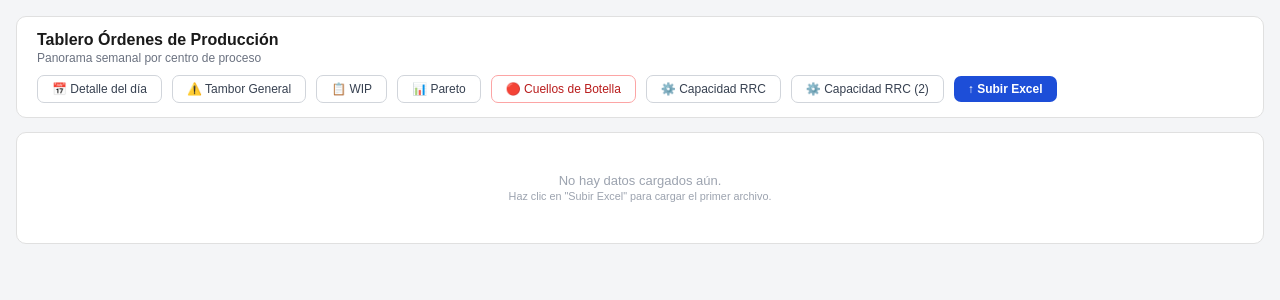
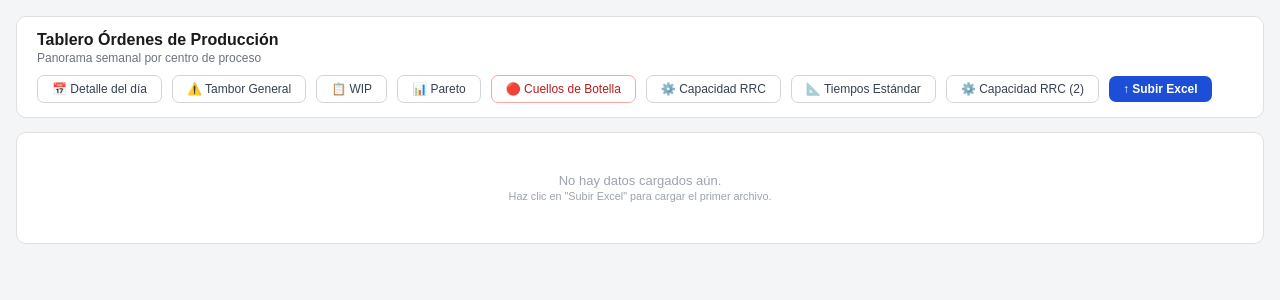
Before and after one commit to CoditeqViviana/tablero-op, a Flask app: page / in a window 1280 px wide. Shown: the top 300 px of the page. Run offline with Flask 3, Linux system fonts and the light colour scheme.

Commit message:
Update index.html

```diff
--- a/templates/index.html
+++ b/templates/index.html
@@ -108,6 +108,7 @@ tr:hover:not(.total-row) td{background:#fafafa}
     <a href="/pareto" style="font-size:12px;padding:6px 14px;border:1px solid #d1d5db;border-radius:7px;background:#fff;color:#374151;text-decoration:none">📊 Pareto</a>
     <a href="/cuellos" style="font-size:12px;padding:6px 14px;border:1px solid #fca5a5;border-radius:7px;background:#fff;color:#b91c1c;text-decoration:none">🔴 Cuellos de Botella</a>
     <a href="/capacidad" style="font-size:12px;padding:6px 14px;border:1px solid #d1d5db;border-radius:7px;background:#fff;color:#374151;text-decoration:none">⚙️ Capacidad RRC</a>
+    <a href="/simulacion_tiempos" style="font-size:12px;padding:6px 14px;border:1px solid #d1d5db;border-radius:7px;background:#fff;color:#374151;text-decoration:none">📐 Tiempos Estándar</a>
     <a href="/capacidad2" style="font-size:12px;padding:6px 14px;border:1px solid #d1d5db;border-radius:7px;background:#fff;color:#374151;text-decoration:none">⚙️ Capacidad RRC (2)</a>
     <button class="upload-btn" onclick="openModal()">&#8593; Subir Excel</button>
   </div>
```
